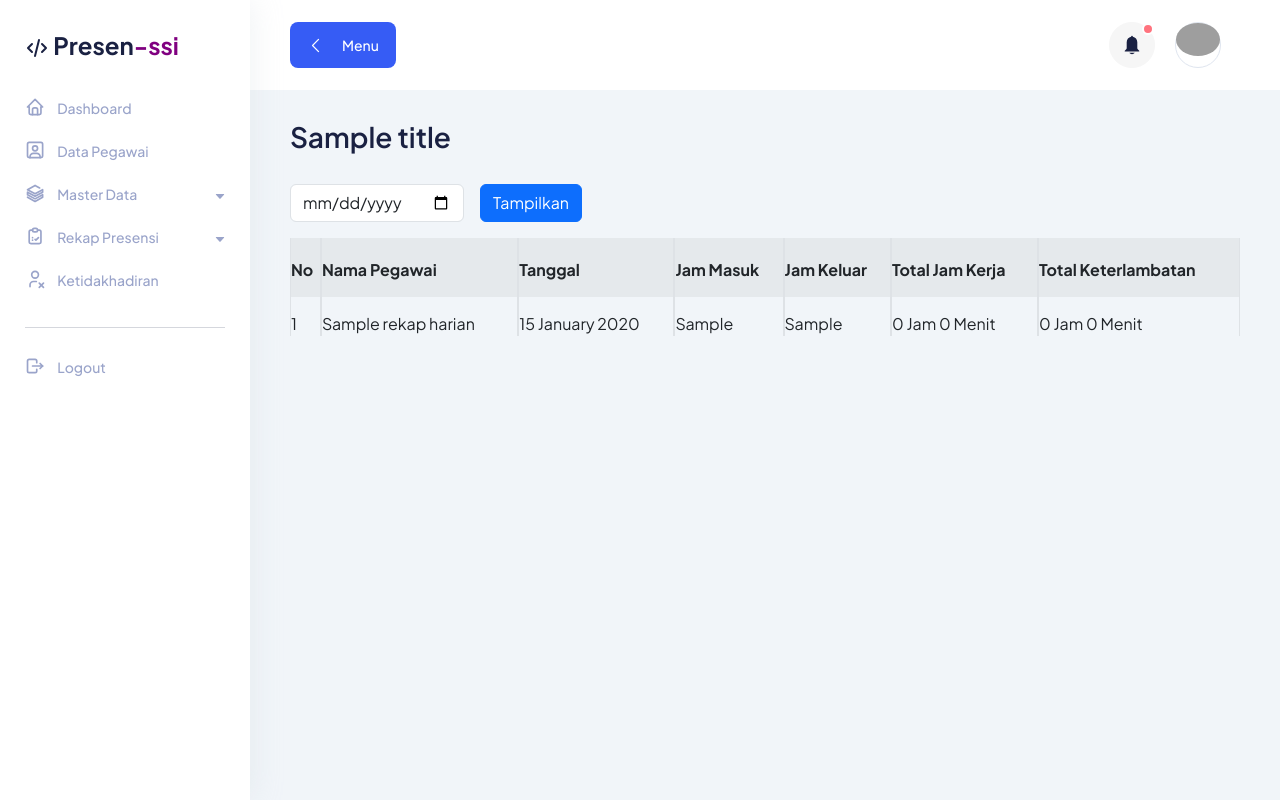
After one commit to arell74/aplikasi-presensi-ci4, a CodeIgniter 4 app: the page made by app/Views/admin/rekap_presensi/rekap_harian.php in a window 1280 px wide. The commit adds this page. Run offline with PHP 8.4 and a stand-in for CodeIgniter, Linux system fonts and the light colour scheme; the template is opened without the code that fills it: most values are stand-ins (such as "Sample title", 1, 10 or a date in 2020); data that the repository does not hold is empty; some libraries are stand-ins or nearby versions; grey boxes are pictures that could not be loaded.

Commit message:
feat: Implement rekap_harian in  Rekap Presensi Module
- Add RekapPresensi Controller for reporting.

create form and logic for rekap_harian

- Implement necessary table joins within PresensiModel for comprehensive data retrieval.

```diff
--- a/app/Config/Routes.php
+++ b/app/Config/Routes.php
@@ -25,6 +25,9 @@ $routes->post('admin/lokasi_presensi/update/(:segment)', 'Admin\LokasiPresensi::
 $routes->get('admin/lokasi_presensi/delete/(:segment)', 'Admin\LokasiPresensi::delete/$1', ['filter' => 'adminFilter']);
 $routes->get('admin/lokasi_presensi/detail/(:segment)', 'Admin\LokasiPresensi::detail/$1', ['filter' => 'adminFilter']);
 
+$routes->get('admin/rekap_harian', 'Admin\RekapPresensi::rekap_harian', ['filter' => 'adminFilter']);
+$routes->get('admin/rekap_bulanan', 'Admin\RekapPresensi::rekap_bulanan', ['filter' => 'adminFilter']);
+
 $routes->get('admin/data_pegawai', 'Admin\DataPegawai::index', ['filter' => 'adminFilter']);
 $routes->get('admin/data_pegawai/create', 'Admin\DataPegawai::create', ['filter' => 'adminFilter']);
 $routes->post('admin/data_pegawai/store', 'Admin\DataPegawai::store', ['filter' => 'adminFilter']);
--- a/app/Views/admin/layout.php
+++ b/app/Views/admin/layout.php
@@ -125,10 +125,10 @@
                     </a>
                     <ul id="rekap_presensi" class="collapse dropdown-nav">
                         <li>
-                            <a href="form-elements.html"> Rekap Harian </a>
+                            <a href="<?= base_url('admin/rekap_harian'); ?>"> Rekap Harian </a>
                         </li>
                         <li>
-                            <a href="form-elements.html"> Rekap Bulanan </a>
+                            <a href="<?= base_url('admin/rekap_bulanan'); ?>"> Rekap Bulanan </a>
                         </li>
                     </ul>
                 </li>
--- /dev/null
+++ b/app/Views/admin/rekap_presensi/rekap_harian.php
@@ -0,0 +1,72 @@
+<?= $this->extend('admin/layout') ?>
+
+<?= $this->section('content') ?>
+
+<form class="row g-3">
+  <div class="col-auto">
+    <input type="date" class="form-control" name="filter_tanggal">
+  </div>
+  <div class="col-auto">
+    <button type="submit" class="btn btn-primary mb-3">Tampilkan</button>
+  </div>
+</form>
+
+<table class="table table-striped table-bordered table-hover">
+    <tr>
+        <th>No</th>
+        <th>Nama Pegawai</th>
+        <th>Tanggal</th>
+        <th>Jam Masuk</th>
+        <th>Jam Keluar</th>
+        <th>Total Jam Kerja</th>
+        <th>Total Keterlambatan</th>
+    </tr>
+
+    <?php
+    $no = 1;
+    foreach ($rekap_harian as $rekap) :  ?>
+        <?php
+        // menghitung jumlah jam kerja
+        $timestamp_jam_masuk = strtotime($rekap['jam_masuk']);
+        $timestamp_jam_keluar = strtotime($rekap['jam_keluar']);
+
+        $selisih = $timestamp_jam_keluar - $timestamp_jam_masuk;
+        $jam = floor($selisih / 3600);
+        $selisih -= $jam * 3600;
+        $menit = floor($selisih / 60);
+
+        // menghitung total jam keterlambatan
+        $jam_masuk_pegawai = strtotime($rekap['jam_masuk']);
+        $jam_masuk_kantor = strtotime($rekap['jam_masuk_kantor']);
+
+        $selisih_terlambat = $jam_masuk_kantor - $jam_masuk_pegawai;
+        $jam_terlambat = floor($selisih_terlambat / 3600);
+        $selisih_terlambat -= $jam_terlambat * 3600;
+        $menit_terlambat = floor($selisih_terlambat / 60);
+
+        ?>
+        <tr>
+            <td><?= $no++; ?></td>
+            <td><?= $rekap['nama']; ?></td>
+            <td><?= date('d F Y', strtotime($rekap['tanggal_masuk'])); ?></td>
+            <td><?= $rekap['jam_masuk']; ?></td>
+            <td><?= $rekap['jam_keluar']; ?></td>
+            <td>
+                <?php if ($rekap['jam_keluar'] == '00:00:00') : ?>
+                    Proses Kerja
+                <?php else : ?>
+                    <?= $jam . ' Jam ' . $menit . ' Menit '; ?>
+                <?php endif; ?>
+            </td>
+            <td>
+                <?php if ($jam_terlambat < 0 || $menit_terlambat < 0) : ?>
+                    <a href="#" class="badge bg-success">On Time</a>
+                <?php else : ?>
+                    <?= $jam_terlambat . ' Jam ' . $menit_terlambat . ' Menit '; ?>
+                <?php endif; ?>
+            </td>
+        </tr>
+    <?php endforeach; ?>
+</table>
+
+<?= $this->endSection() ?>
```
Also changed, not shown: app/Controllers/Admin/RekapPresensi.php (added, +22 -0 lines), app/Models/PresensiModel.php (+12 -0 lines), public/uploads/21_1754059614.jpg (added), public/uploads/22_1754057772.jpg (added).
